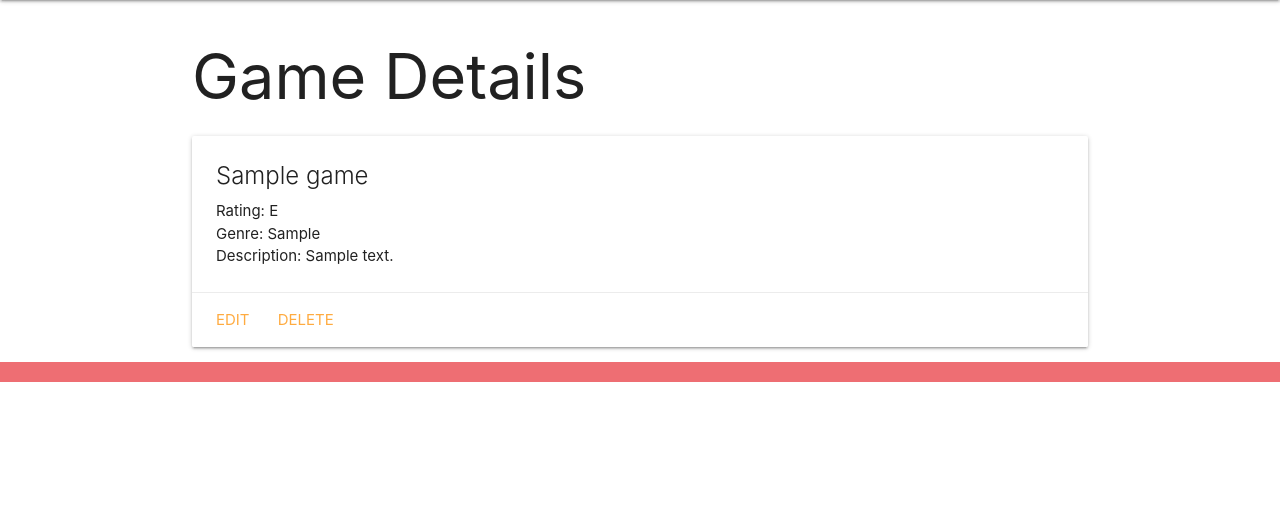
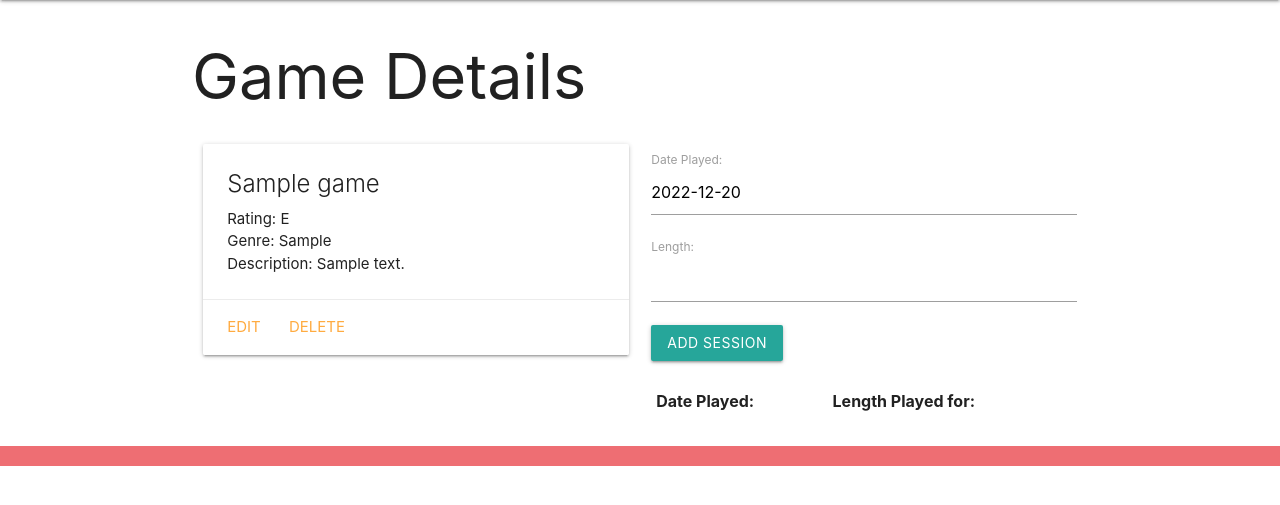
Before and after one commit to zfidz/game-collection, a Django app: page /games/1/ in a window 1280 px wide. Shown: the part 64-569 px from the top of the page. Run offline with Django 3.2, Linux system fonts and the light colour scheme; tables that the repository leaves empty hold one stand-in row (values such as "Sample post"); data that the repository does not hold is empty.

Commit message:
part 4 complete

```diff
--- a/main_app/admin.py
+++ b/main_app/admin.py
@@ -1,5 +1,6 @@
 from django.contrib import admin
-from .models import Game
+from .models import Game, Session
 
 # Register your models here
 admin.site.register(Game)
+admin.site.register(Session)
--- /dev/null
+++ b/main_app/forms.py
@@ -0,0 +1,7 @@
+from django.forms import ModelForm
+from .models import Session
+
+class SessionForm(ModelForm):
+  class Meta:
+    model = Session
+    fields = ['date', 'length']
--- a/main_app/models.py
+++ b/main_app/models.py
@@ -14,9 +14,21 @@
   genre = models.CharField(max_length=25)
   description = models.TextField(max_length=250)
 
-def __str__(self):
-  return f'{self.name} ({self.id})'
+  def __str__(self):
+    return f'{self.name} ({self.id})'
 
-def get_absolute_url(self):
-  return reverse('detail', kwargs={'game_id': self.id})
-  # return /games/{self.id}
+  def get_absolute_url(self):
+    return reverse('detail',kwargs={'game_id': self.id})
+    # return /games/{self.id}
+
+class Session(models.Model):
+  length = models.CharField(max_length=20)
+  date = models.DateField('Date Played')
+
+  game=models.ForeignKey(Game, on_delete=models.CASCADE)
+
+  def __str__(self):
+    return f"{self.length} on {self.date}"
+
+  class Meta:
+    ordering = ['-date']
--- a/main_app/templates/base.html
+++ b/main_app/templates/base.html
@@ -3,6 +3,7 @@
 <title>Game Collector</title>
 <link rel="stylesheet" href="https://cdnjs.cloudflare.com/ajax/libs/materialize/1.0.0/css/materialize.min.css">
 <link rel="stylesheet" type="text/css" href="{% static 'css/style.css' %}">
+<script src="https://cdnjs.cloudflare.com/ajax/libs/materialize/1.0.0/js/materialize.min.js"></script>
 </head>
 <body>
 <header class="navbar-fixed">
--- a/main_app/templates/games/details.html
+++ b/main_app/templates/games/details.html
@@ -1,8 +1,11 @@
 {% extends 'base.html' %}
 {% block content %}
+{% comment %} {% load duration_string %} {% endcomment %}
 
 <h1>Game Details</h1>
 
+<div class="row">
+  <div class="col s6">
 <div class="card">
   <div class="card-content">
     <span class="card-title">{{ game.name }}</span>
@@ -15,5 +18,35 @@
     <a href="{% url 'games_delete' game.id %}">Delete</a>
   </div>
 </div>
-
+</div>
+<div class="col s6">
+  <form action="{% url 'add_session' game.id %}" method="POST">
+    {% csrf_token %}
+    {{ session_form.as_p }}
+    <input type="submit" class="btn" value="Add Session">
+  </form>
+  <table class="striped">
+    <thead>
+      <tr><th>Date Played:</th><th>Length Played for:</th></tr>
+    </thead>
+    <tbody>
+      {% for session in game.session_set.all %}
+        <tr>
+          <td>{{session.date}}</td>
+          <td>{{ session.length}}</td>
+        </tr>
+      {% endfor %}
+    </tbody>
+  </table>
+</div>
+</div>
+<script>
+  const dateEl = document.getElementById('id_date');
+  M.Datepicker.init(dateEl, {
+    format: 'yyyy-mm-dd',
+    defaultDate: new Date(),
+    setDefaultDate: true,
+    autoClose: true
+  });
+</script>
 {% endblock %}
--- a/main_app/templates/main_app/game_confirm_delete.html
+++ b/main_app/templates/main_app/game_confirm_delete.html
@@ -8,6 +8,6 @@
   <form action="" method="POST">
     {% csrf_token %}
     <input type="submit" value="Yes - Delete!" class="btn">
-    <a href="{% url 'detail' cat.id %}">Cancel</a>
+    <a href="{% url 'detail' game.id %}">Cancel</a>
   </form>
 {% endblock %}
--- a/main_app/templates/main_app/game_form.html
+++ b/main_app/templates/main_app/game_form.html
@@ -16,4 +16,9 @@
   </table>
   <input type="submit" value="Submit!" class="btn">
 </form>
+
+<script>
+const selectEl = document.getElementById('id_rating');
+M.FormSelect.init(selectEl);
+</script>
 {% endblock %}
--- a/main_app/urls.py
+++ b/main_app/urls.py
@@ -12,4 +12,5 @@
 
   path('games/<int:pk>/update/', views.GameUpdate.as_view(), name='games_update'),
   path('games/<int:pk>/delete/', views.GameDelete.as_view(), name='games_delete'),
+  path('games/<int:game_id>/add_session/', views.add_session, name='add_session'),
 ]
--- a/main_app/views.py
+++ b/main_app/views.py
@@ -1,9 +1,9 @@
-from django.shortcuts import render
+from django.shortcuts import render, redirect
 from main_app.models import Game
 from django.views.generic import ListView
 from django.views.generic.edit import CreateView, UpdateView, DeleteView
 from .models import Game
-
+from .forms import SessionForm
 # Create your views here.
 from django.http import HttpResponse
 
@@ -13,6 +13,22 @@
 def about(request):
   return render(request, 'about.html')
 
+def games_details(request, game_id):
+  game = Game.objects.get(id=game_id)
+  session_form = SessionForm()
+  return render(request, 'games/details.html', {'game': game, 'session_form' : session_form})
+
+def add_session(request, game_id):
+    # create a ModelForm instance using the data in request.POST
+  form = SessionForm(request.POST)
+  # validate the form
+  if form.is_valid():
+    # don't save the form to the db until it
+    # has the cat_id assigned
+    new_session = form.save(commit=False)
+    new_session.game_id = game_id
+    new_session.save()
+  return redirect('detail', game_id=game_id)
 
 # def games_index(request):
 #   games = Game.objects.all()
@@ -34,7 +50,3 @@
 class GameDelete(DeleteView):
   model = Game
   success_url = '/games/'
-
-def games_details(request, game_id):
-  game = Game.objects.get(id=game_id)
-  return render(request, 'games/details.html', {'game': game})
```
Also changed, not shown: main_app/migrations/0002_session.py (added), main_app/migrations/0003_auto_20221220_0851.py (added), main_app/migrations/0004_auto_20221220_0906.py (added).
